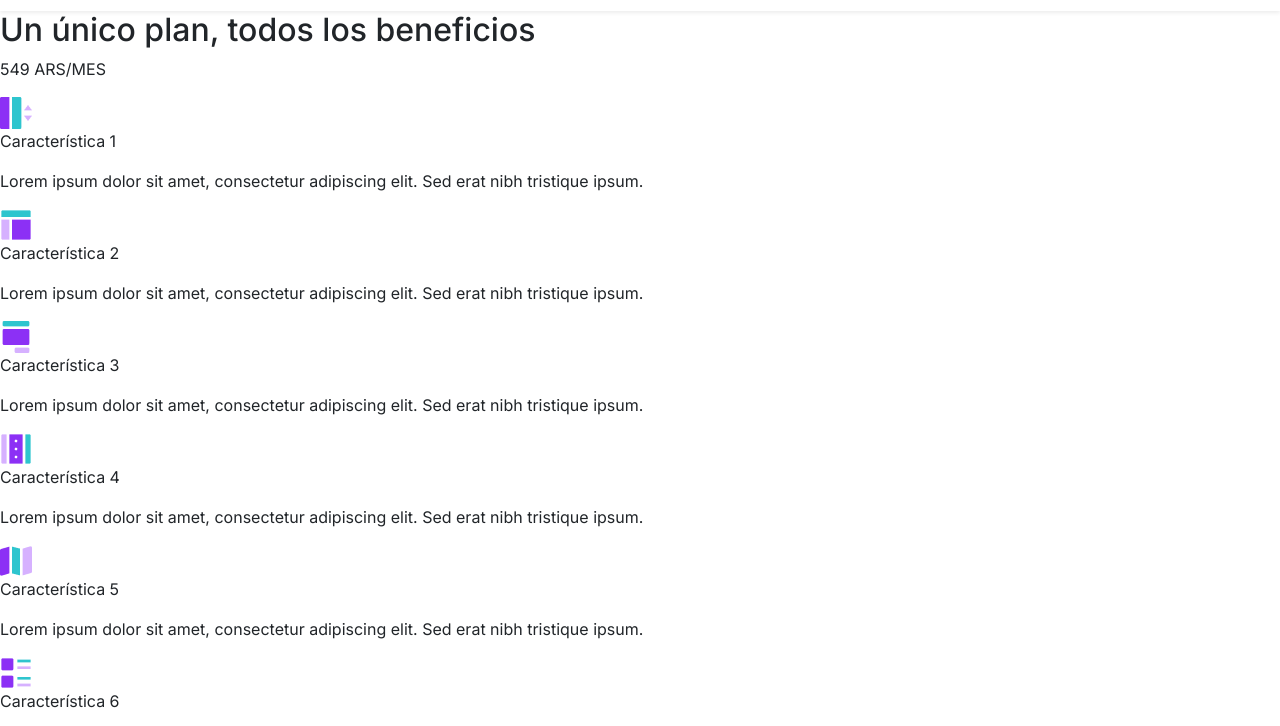
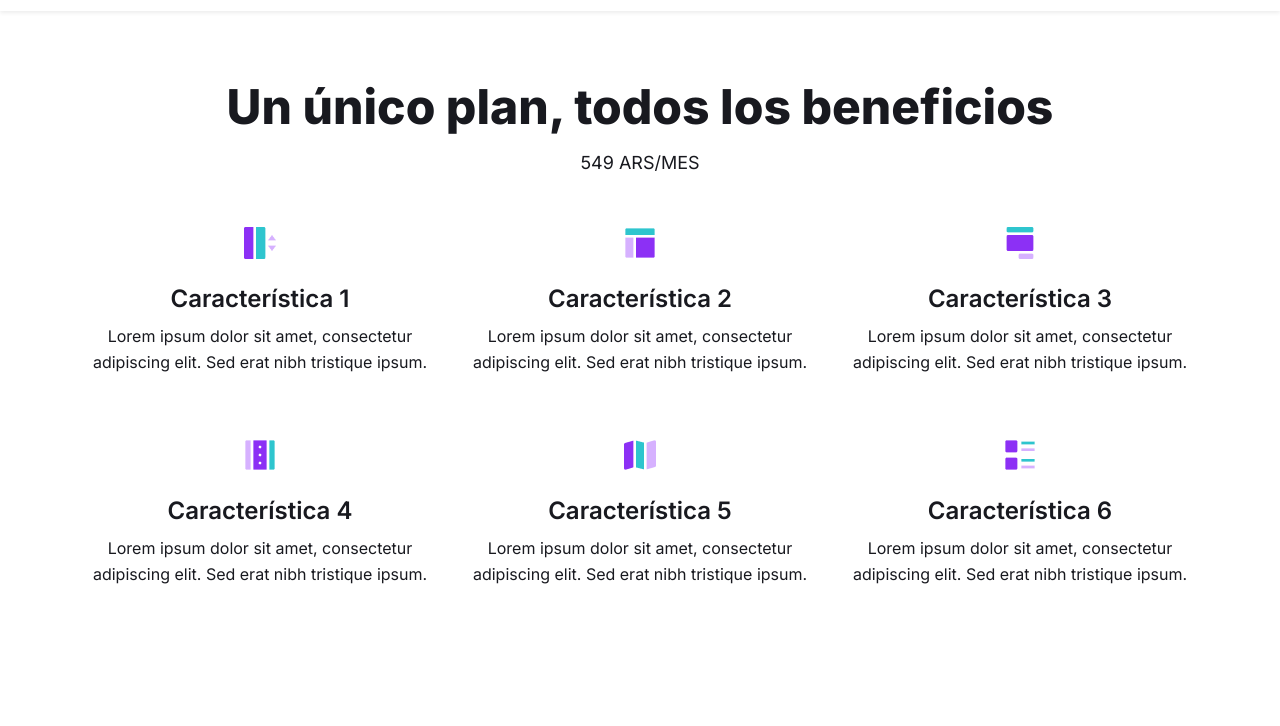
Before and after one commit to mauroturner/generador-de-tiendas, a plain HTML site: page pages/precios.html in a window 1280 px wide. Shown: the part 61-787 px from the top of the page. Drawn offline with Linux system fonts and the light colour scheme.

Commit message:
Pagina precios  con bootstrap

```diff
--- a/assets/css/estilos.css
+++ b/assets/css/estilos.css
@@ -249,6 +249,54 @@
     font-size: 0.875rem;
     line-height: 1.5rem;
     color: #D9DBE1;
+}
+
+.pricing{
+    padding: 4rem 0;
+    min-height: calc(100vh - 72px);
+}
+
+.pricing__title{
+    font-style: normal;
+    font-weight: 800;
+    font-size: 3rem;
+    line-height: 4rem;
+    text-align: center;
+    color: var(--color-fuente-oscuro);
+    margin-bottom: 0.5rem;
+}
+
+.pricing__subtitle{
+    font-style: normal;
+    font-weight: 400;
+    font-size: 1.125rem;
+    line-height: 2rem;
+    text-align: center;
+    color: var(--color-fuente-oscuro);
+    margin-bottom: 3rem;
+}
+
+.pricing__image{
+    margin-bottom: 1.5rem;
+}
+
+.pricing__grid__title{
+    font-style: normal;
+    font-weight: 600;
+    font-size: 1.5rem;
+    line-height: 2rem;
+    text-align: center;
+    color: var(--color-fuente-oscuro);
+    margin-bottom: 0.5rem;
+}
+
+.pricing__grid__description{
+    font-style: normal;
+    font-weight: 400;
+    font-size: 1rem;
+    line-height: 1.625rem;
+    text-align: center;
+    color: var(--color-fuente-oscuro);
 }
 
 @media screen and (max-width: 992px){
--- a/pages/precios.html
+++ b/pages/precios.html
@@ -49,42 +49,42 @@
         </nav>
     </header>
     <main class="main">
-        <section class="main__section--pricing">
-            <div class="main__section--pricing__container">
-                <h2 class="main__section--pricing__container__title">Un único plan, todos los beneficios</h2>
-                <p class="main__section--pricing__container__pricing">549 ARS/MES</p>
-                <div class="main__section--pricing__container__grid">
-                    <div class="main__section--pricing__container__grid__column">
-                        <img class="main__section--pricing__container__grid__column__icon" src="../assets/img/icono-carta-01.png" alt="Icono 1">
-                        <p class="main__section--pricing__container__grid__column__title">Característica 1</p>
-                        <p class="main__section--pricing__container__grid__column__paragraph">Lorem ipsum dolor sit amet, consectetur adipiscing elit. Sed erat nibh tristique ipsum.</p>
+        <section class="pricing">
+            <div class="container">
+                <h2 class="pricing__title">Un único plan, todos los beneficios</h2>
+                <h3 class="pricing__subtitle">549 ARS/MES</h3>
+                <div class="row">
+                    <div class="col-md-4 text-center">
+                        <img class="pricing__image" src="../assets/img/icono-carta-01.png" alt="Icono 1">
+                        <p class="pricing__grid__title">Característica 1</p>
+                        <p class="pricing__grid__description">Lorem ipsum dolor sit amet, consectetur adipiscing elit. Sed erat nibh tristique ipsum.</p>
                     </div>
-                    <div class="main__section--pricing__container__grid__column">
-                        <img class="main__section--pricing__container__grid__column__icon" src="../assets/img/icono-carta-02.png" alt="Icono 1">
-                        <p class="main__section--pricing__container__grid__column__title">Característica 2</p>
-                        <p class="main__section--pricing__container__grid__column__paragraph">Lorem ipsum dolor sit amet, consectetur adipiscing elit. Sed erat nibh tristique ipsum.</p>
+                    <div class="col-md-4 text-center">
+                        <img class="pricing__image" src="../assets/img/icono-carta-02.png" alt="Icono 2">
+                        <p class="pricing__grid__title">Característica 2</p>
+                        <p class="pricing__grid__description">Lorem ipsum dolor sit amet, consectetur adipiscing elit. Sed erat nibh tristique ipsum.</p>
                     </div>
-                    <div class="main__section--pricing__container__grid__column">
-                        <img class="main__section--pricing__container__grid__column__icon" src="../assets/img/icono-carta-03.png" alt="Icono 1">
-                        <p class="main__section--pricing__container__grid__column__title">Característica 3</p>
-                        <p class="main__section--pricing__container__grid__column__paragraph">Lorem ipsum dolor sit amet, consectetur adipiscing elit. Sed erat nibh tristique ipsum.</p>
+                    <div class="col-md-4 text-center">
+                        <img class="pricing__image" src="../assets/img/icono-carta-03.png" alt="Icono 3">
+                        <p class="pricing__grid__title">Característica 3</p>
+                        <p class="pricing__grid__description">Lorem ipsum dolor sit amet, consectetur adipiscing elit. Sed erat nibh tristique ipsum.</p>
                     </div>
                 </div>
-                <div class="main__section--pricing__container__grid">
-                    <div class="main__section--pricing__container__grid__column">
-                        <img class="main__section--pricing__container__grid__column__icon" src="../assets/img/icono-carta-04.png" alt="Icono 1">
-                        <p class="main__section--pricing__container__grid__column__title">Característica 4</p>
-                        <p class="main__section--pricing__container__grid__column__paragraph">Lorem ipsum dolor sit amet, consectetur adipiscing elit. Sed erat nibh tristique ipsum.</p>
+                <div class="row mt-5">
+                    <div class="col-md-4 text-center">
+                        <img class="pricing__image" src="../assets/img/icono-carta-04.png" alt="Icono 4">
+                        <p class="pricing__grid__title">Característica 4</p>
+                        <p class="pricing__grid__description">Lorem ipsum dolor sit amet, consectetur adipiscing elit. Sed erat nibh tristique ipsum.</p>
                     </div>
-                    <div class="main__section--pricing__container__grid__column">
-                        <img class="main__section--pricing__container__grid__column__icon" src="../assets/img/icono-carta-05.png" alt="Icono 1">
-                        <p class="main__section--pricing__container__grid__column__title">Característica 5</p>
-                        <p class="main__section--pricing__container__grid__column__paragraph">Lorem ipsum dolor sit amet, consectetur adipiscing elit. Sed erat nibh tristique ipsum.</p>
+                    <div class="col-md-4 text-center">
+                        <img class="pricing__image" src="../assets/img/icono-carta-05.png" alt="Icono 5">
+                        <p class="pricing__grid__title">Característica 5</p>
+                        <p class="pricing__grid__description">Lorem ipsum dolor sit amet, consectetur adipiscing elit. Sed erat nibh tristique ipsum.</p>
                     </div>
-                    <div class="main__section--pricing__container__grid__column">
-                        <img class="main__section--pricing__container__grid__column__icon" src="../assets/img/icono-carta-06.png" alt="Icono 1">
-                        <p class="main__section--pricing__container__grid__column__title">Característica 6</p>
-                        <p class="main__section--pricing__container__grid__column__paragraph">Lorem ipsum dolor sit amet, consectetur adipiscing elit. Sed erat nibh tristique ipsum.</p>
+                    <div class="col-md-4 text-center">
+                        <img class="pricing__image" src="../assets/img/icono-carta-06.png" alt="Icono 6">
+                        <p class="pricing__grid__title">Característica 6</p>
+                        <p class="pricing__grid__description">Lorem ipsum dolor sit amet, consectetur adipiscing elit. Sed erat nibh tristique ipsum.</p>
                     </div>
                 </div>
             </div>
```
